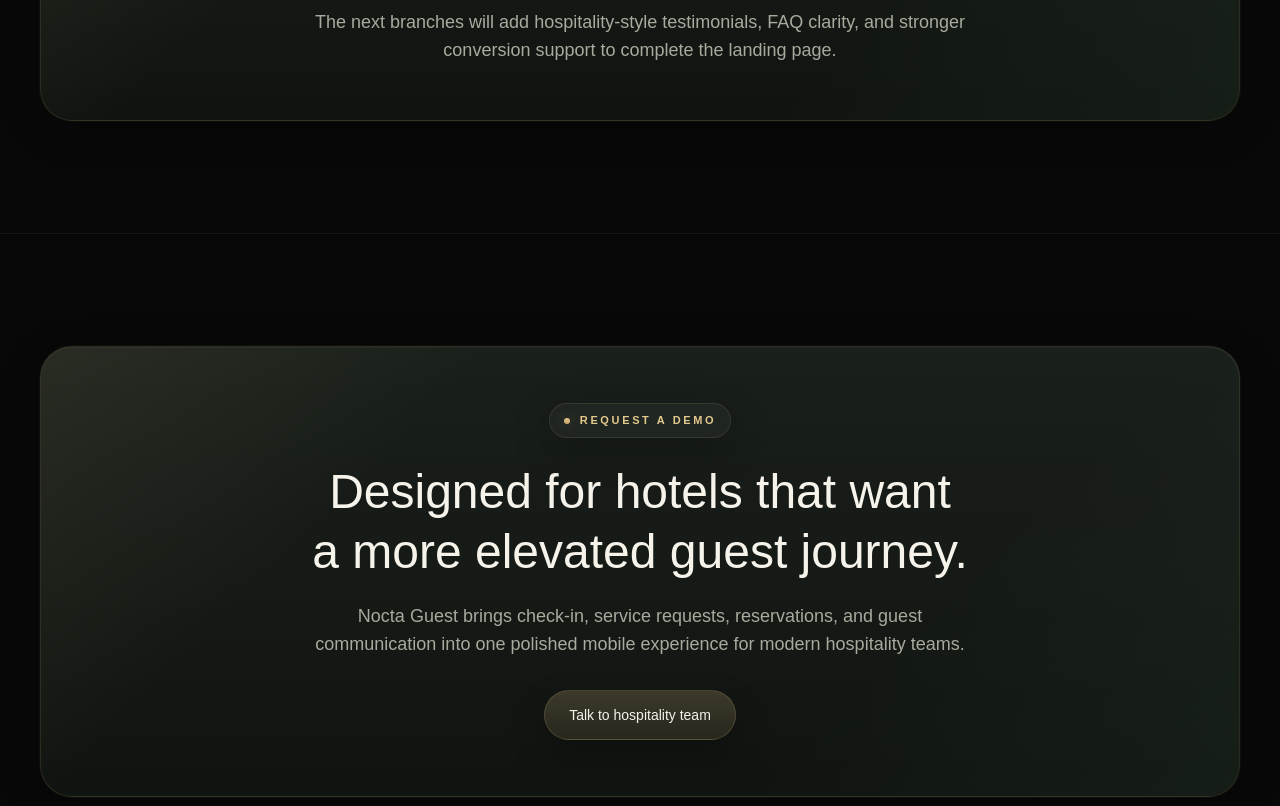
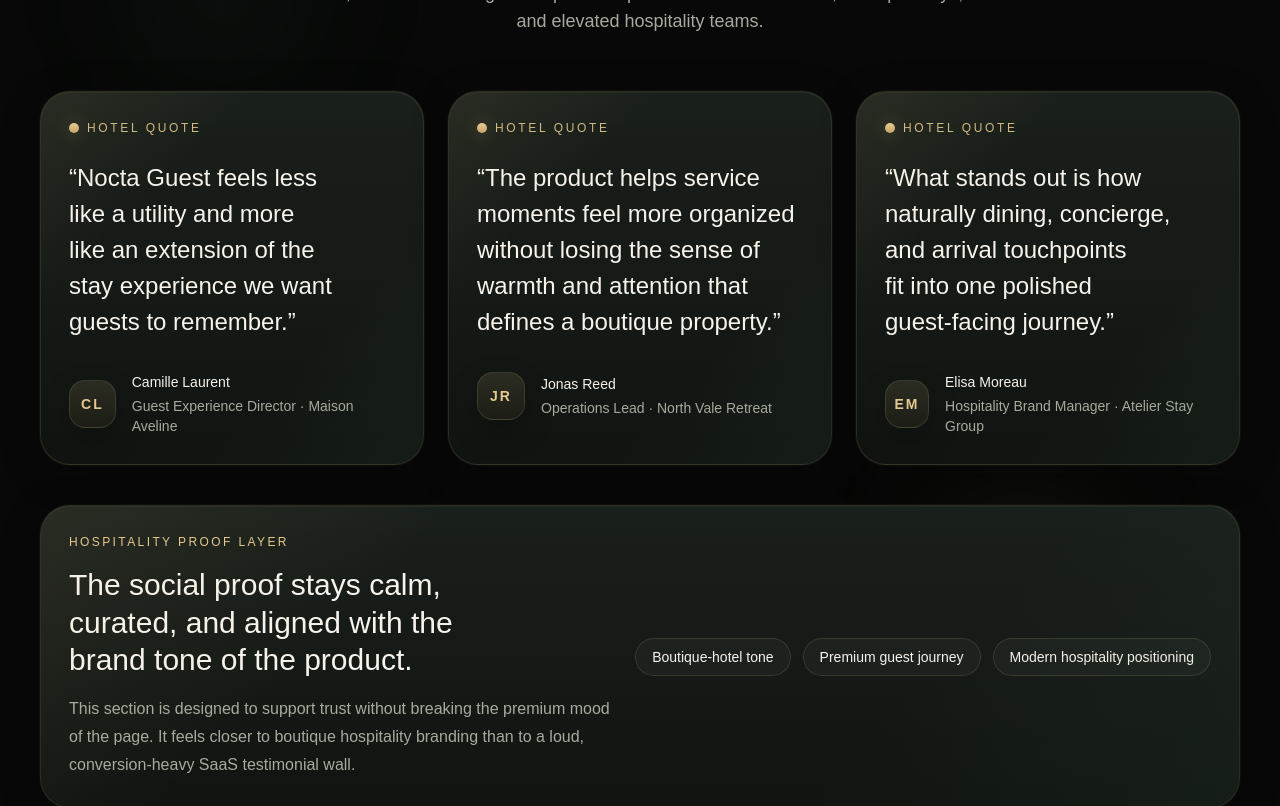
Before and after one commit to szymonbasiul/nocta-guest, a Next.js app: page / in a window 1280 px wide. Shown: the part 7120-7926 px from the top of the page. Built offline with nearby package versions, Linux system fonts and the light colour scheme.

Commit message:
feat: add premium hospitality testimonials section

```diff
--- a/src/app/page.tsx
+++ b/src/app/page.tsx
@@ -2,6 +2,7 @@
 import { Features } from "@/components/nocta/features";
 import { Hero } from "@/components/nocta/hero";
 import { Navbar } from "@/components/nocta/navbar";
+import { Testimonials } from "@/components/nocta/testimonials";
 import { TrustedBy } from "@/components/nocta/trusted-by";
 import { WhyNocta } from "@/components/nocta/why-nocta";
 import { Container } from "@/components/shared/container";
@@ -15,6 +16,7 @@
       <Features />
       <AppShowcase />
       <WhyNocta />
+      <Testimonials />
 
       <section id="faq" className="border-t border-white/5 py-24 sm:py-28">
         <Container>
@@ -22,12 +24,12 @@
             <span className="eyebrow">coming next</span>
 
             <h2 className="mt-6 text-balance text-3xl font-medium leading-tight text-foreground sm:text-4xl lg:text-5xl">
-              The commercial case is now stronger. Next we add premium social proof.
+              The trust layer is now stronger. Next we add FAQ clarity and remove friction before conversion.
             </h2>
 
             <p className="mx-auto mt-5 max-w-2xl text-pretty text-base leading-7 text-muted sm:text-lg">
-              The next branches will add hospitality-style testimonials, FAQ
-              clarity, and stronger conversion support to complete the landing page.
+              The next branches will add a premium FAQ section, stronger CTA support,
+              and the final lower-page structure needed to complete the landing.
             </p>
           </div>
         </Container>
--- /dev/null
+++ b/src/components/nocta/testimonials.tsx
@@ -0,0 +1,145 @@
+import { Container } from "@/components/shared/container";
+
+const testimonials = [
+  {
+    quote:
+      "Nocta Guest feels less like a utility and more like an extension of the stay experience we want guests to remember.",
+    name: "Camille Laurent",
+    role: "Guest Experience Director",
+    company: "Maison Aveline",
+  },
+  {
+    quote:
+      "The product helps service moments feel more organized without losing the sense of warmth and attention that defines a boutique property.",
+    name: "Jonas Reed",
+    role: "Operations Lead",
+    company: "North Vale Retreat",
+  },
+  {
+    quote:
+      "What stands out is how naturally dining, concierge, and arrival touchpoints fit into one polished guest-facing journey.",
+    name: "Elisa Moreau",
+    role: "Hospitality Brand Manager",
+    company: "Atelier Stay Group",
+  },
+];
+
+const signals = [
+  "Boutique-hotel tone",
+  "Premium guest journey",
+  "Modern hospitality positioning",
+];
+
+function TestimonialCard({
+  quote,
+  name,
+  role,
+  company,
+}: {
+  quote: string;
+  name: string;
+  role: string;
+  company: string;
+}) {
+  return (
+    <article className="premium-card premium-border-glow rounded-[30px] p-6 sm:p-7">
+      <div className="flex h-full flex-col">
+        <div className="flex items-center gap-2">
+          <span className="h-2.5 w-2.5 rounded-full bg-[linear-gradient(180deg,#E4C98E_0%,#C6A36A_100%)] shadow-[0_0_18px_rgba(228,201,142,0.36)]" />
+          <span className="text-xs uppercase tracking-[0.22em] text-soft-gold/90">
+            hotel quote
+          </span>
+        </div>
+
+        <p className="mt-6 text-balance text-xl font-medium leading-8 text-foreground sm:text-2xl sm:leading-9">
+          “{quote}”
+        </p>
+
+        <div className="mt-8 flex items-center gap-4">
+          <div className="flex h-12 w-12 items-center justify-center rounded-2xl border border-[rgba(228,201,142,0.14)] bg-[linear-gradient(180deg,rgba(228,201,142,0.12)_0%,rgba(198,163,106,0.06)_100%)] shadow-[0_12px_30px_rgba(0,0,0,0.22)]">
+            <span className="text-sm font-semibold uppercase tracking-[0.14em] text-soft-gold">
+              {name
+                .split(" ")
+                .map((part) => part[0])
+                .join("")}
+            </span>
+          </div>
+
+          <div>
+            <p className="text-sm font-medium text-foreground">{name}</p>
+            <p className="mt-1 text-sm text-muted">
+              {role} · {company}
+            </p>
+          </div>
+        </div>
+      </div>
+    </article>
+  );
+}
+
+export function Testimonials() {
+  return (
+    <section id="testimonials" className="relative border-t border-white/5 py-24 sm:py-28">
+      <div className="section-grid pointer-events-none absolute inset-0 opacity-35" />
+      <div className="pointer-events-none absolute left-[8%] top-[18%] h-[240px] w-[240px] rounded-full bg-[radial-gradient(circle,rgba(78,138,99,0.12)_0%,transparent_72%)] blur-3xl" />
+      <div className="pointer-events-none absolute right-[10%] bottom-[16%] h-[260px] w-[260px] rounded-full bg-[radial-gradient(circle,rgba(228,201,142,0.10)_0%,transparent_72%)] blur-3xl" />
+
+      <Container className="relative">
+        <div className="mx-auto max-w-3xl text-center">
+          <span className="eyebrow">testimonials and hospitality signals</span>
+
+          <h2 className="mt-6 text-balance text-3xl font-medium leading-tight text-foreground sm:text-4xl lg:text-5xl">
+            Built to feel credible for premium hospitality brands.
+          </h2>
+
+          <p className="mx-auto mt-5 max-w-2xl text-pretty text-base leading-7 text-muted sm:text-lg">
+            These quotes reinforce the way Nocta Guest is positioned: not as a generic
+            SaaS tool, but as a refined guest experience product for modern hotels,
+            boutique stays, and elevated hospitality teams.
+          </p>
+        </div>
+
+        <div className="mt-14 grid gap-6 lg:grid-cols-3">
+          {testimonials.map((testimonial) => (
+            <TestimonialCard
+              key={testimonial.name}
+              quote={testimonial.quote}
+              name={testimonial.name}
+              role={testimonial.role}
+              company={testimonial.company}
+            />
+          ))}
+        </div>
+
+        <div className="mt-10 premium-card premium-border-glow rounded-[30px] p-6 sm:p-7">
+          <div className="grid gap-6 lg:grid-cols-[1fr_auto] lg:items-center">
+            <div>
+              <p className="text-xs uppercase tracking-[0.2em] text-soft-gold">
+                hospitality proof layer
+              </p>
+              <h3 className="mt-4 text-balance text-2xl font-medium leading-tight text-foreground sm:text-3xl">
+                The social proof stays calm, curated, and aligned with the brand tone of the product.
+              </h3>
+              <p className="mt-4 max-w-2xl text-pretty text-base leading-7 text-muted">
+                This section is designed to support trust without breaking the premium
+                mood of the page. It feels closer to boutique hospitality branding than
+                to a loud, conversion-heavy SaaS testimonial wall.
+              </p>
+            </div>
+
+            <div className="flex flex-wrap gap-3">
+              {signals.map((signal) => (
+                <span
+                  key={signal}
+                  className="rounded-full border border-[rgba(228,201,142,0.14)] bg-white/[0.03] px-4 py-2 text-sm text-foreground"
+                >
+                  {signal}
+                </span>
+              ))}
+            </div>
+          </div>
+        </div>
+      </Container>
+    </section>
+  );
+}
```
